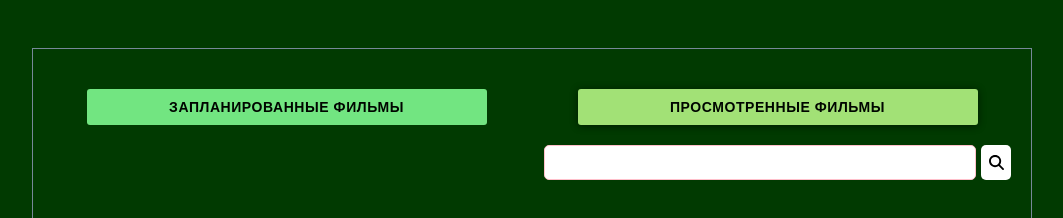
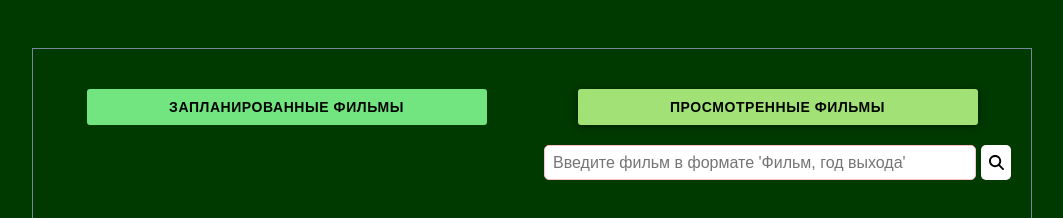
Before and after one commit to lizasuhina7/movies, a plain HTML site: page index.html in a window 1280 px wide. Both pictures are taken after a click on the button "ПРОСМОТРЕННЫЕ ФИЛЬМЫ". Shown: the top 218 px of the page, without its empty margins (108-1171 px from the left). Drawn offline with Linux system fonts and the light colour scheme; no server answers.

Commit message:
Add input type=search for search

```diff
--- a/index.html
+++ b/index.html
@@ -14,7 +14,7 @@
                 <button class="mainBtn" id="btnPlane">Запланированные фильмы</button>
                 <div id="divWithBtnPlane" style="display:none">
                     <div class="inputWithBtn">
-                        <input type="text" class="inputSearch" id="inputPlane" placeholder="Введите фильм в формате 'Фильм, год выхода'">
+                        <input type="search" maxlength="40" class="inputSearch" id="inputPlane" placeholder="Введите фильм в формате 'Фильм, год выхода'">
                         <button class="button searchBtn" id="searchBtnPlane"></button>
                         <button class="button addBtn" id="addBtnPlane"></button>
                     </div>
@@ -25,7 +25,7 @@
                 <button class="mainBtn" id="btnWatch">Просмотренные фильмы</button>
                 <div id="divWithBtnWatch" style="display:none">
                     <div class="inputWithBtn">
-                        <input type="text" class="inputSearch" id="inputWatch">
+                        <input type="search" maxlength="40" class="inputSearch" id="inputWatch" placeholder="Введите фильм в формате 'Фильм, год выхода'">
                         <button class="button searchBtn" id="searchBtnWatch"></button>
                     </div>
                     <div class="cards" id="cardsWatch"></div>
--- a/style.css
+++ b/style.css
@@ -165,6 +165,7 @@ section{
 }
 
 .inputSearch{
+    display: inline;
     position: relative;
     padding: 0.5rem 0.5rem;
     width: 390px;
```
Also changed, not shown: img/xmark-solid.svg (added).
